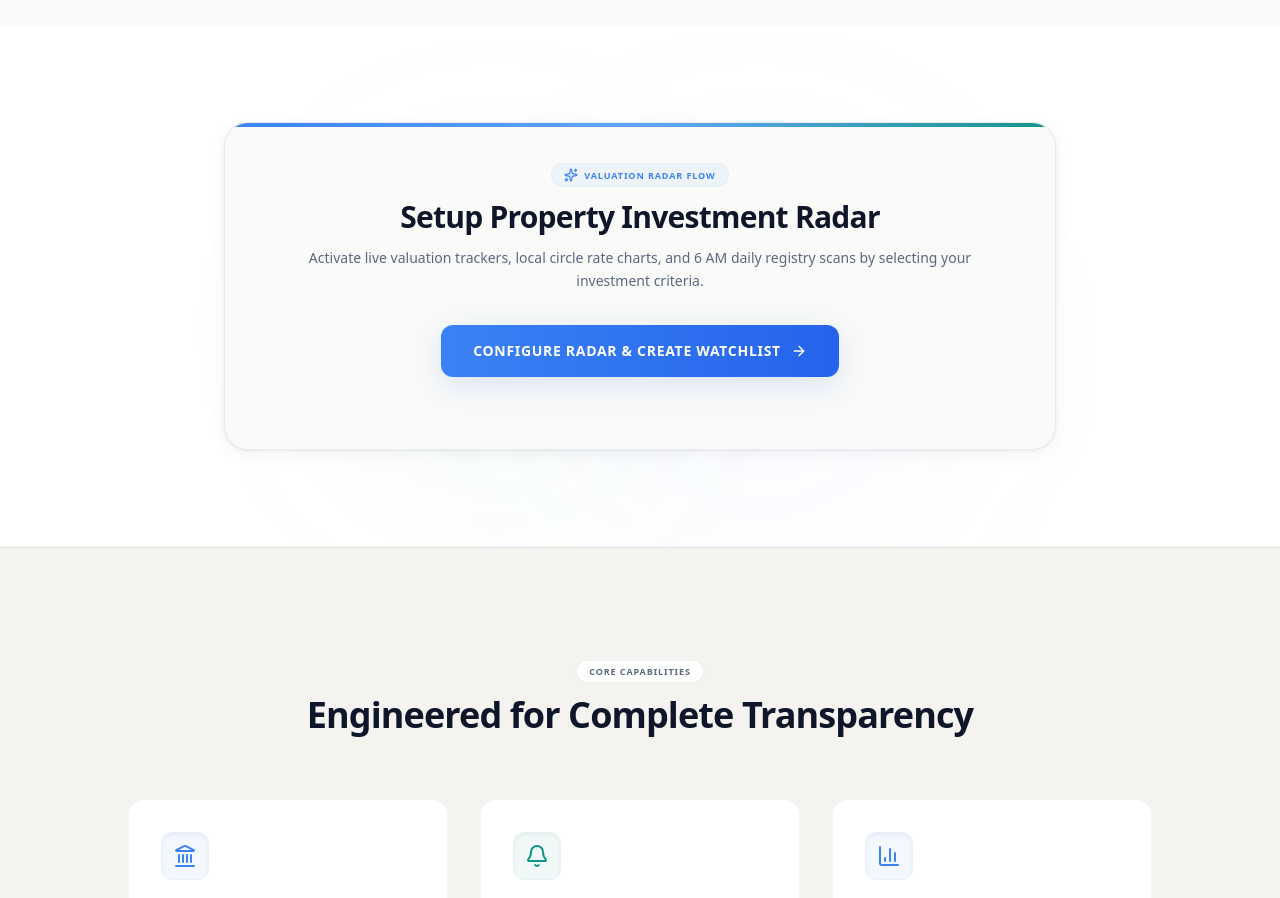
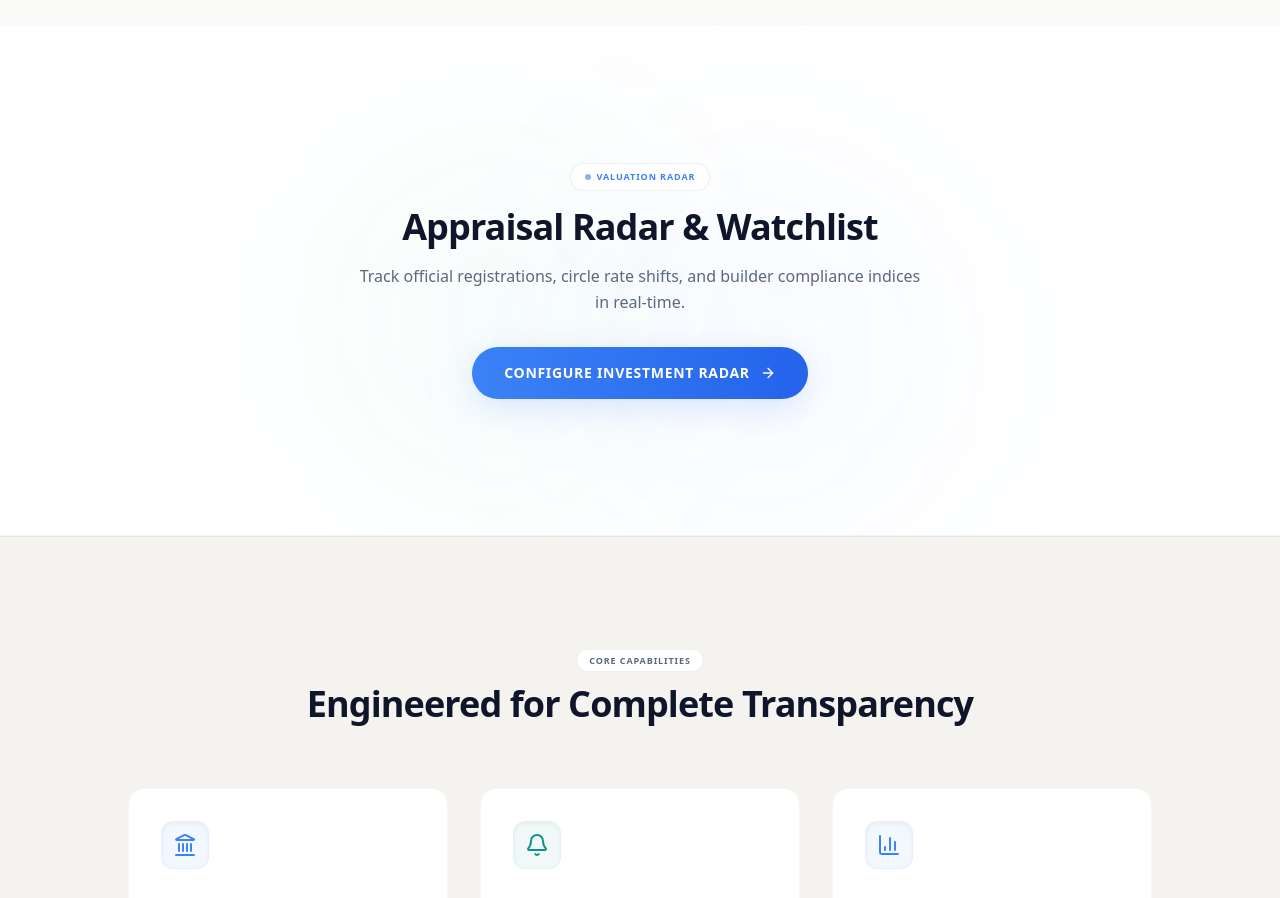
Before and after one commit to ItsOnlyMe01/property, a React (Vite) app: page / in a window 1280 px wide. Shown: the part 1020-1918 px from the top of the page. Built offline with nearby package versions, Linux system fonts and the light colour scheme.

Commit message:
Simplify closed state layout and make CTA button rounded-full for design consistency

```diff
--- a/src/components/WatchlistFlow.jsx
+++ b/src/components/WatchlistFlow.jsx
@@ -138,49 +138,67 @@ export default function WatchlistFlow({ data }) {
 
       <div className="max-w-4xl mx-auto px-4 sm:px-6 lg:px-8 relative z-10">
 
-        {/* Card Frame Wrapper */}
-        <div className="bg-[#FAFAF8] rounded-3xl border border-brand-borderMid/50 p-6 sm:p-10 shadow-brand overflow-hidden relative">
+        {!isOpen ? (
+          /* Closed State: Ultra-clean, borderless, matching landing page aesthetics */
+          <div className="max-w-3xl mx-auto text-center py-6 sm:py-10 animate-fadeIn">
+            {/* Small subtle pill badge */}
+            <div className="inline-block px-3.5 py-1.5 rounded-full bg-white border border-brand-borderMid/50 text-[9px] font-bold tracking-widest text-brand-primary uppercase mb-4 shadow-[0_1px_5px_rgba(0,0,0,0.01)] font-sans">
+              <span className="w-1.5 h-1.5 rounded-full bg-brand-primary inline-block mr-1.5 animate-pulse"></span>
+              {data.badge || 'VALUATION RADAR'}
+            </div>
 
-          <div className="absolute top-0 inset-x-0 h-1 bg-gradient-to-r from-brand-primary via-brand-primaryLight to-brand-teal"></div>
-
-          {/* Header Description */}
-          <div className="text-center max-w-2xl mx-auto mb-8">
-            <div className="inline-flex items-center gap-1.5 px-3 py-1 rounded-full bg-brand-primaryBg border border-brand-primaryBorder/30 text-[9px] font-bold tracking-widest text-brand-primary uppercase mb-3 font-sans">
-              <Sparkles className="w-3.5 h-3.5 fill-brand-primary/10" />
-              VALUATION RADAR FLOW
-            </div>
-            <h3 className="text-2xl sm:text-3xl font-extrabold text-brand-navy tracking-tight font-sans mb-3">
+            <h3 className="text-3xl sm:text-4xl font-extrabold text-brand-navy tracking-tight font-sans mb-4">
               {data.title}
             </h3>
-            <p className="text-xs sm:text-sm text-brand-slate font-light leading-relaxed">
+
+            <p className="text-sm sm:text-base text-brand-slate font-light leading-relaxed mb-8 max-w-xl mx-auto">
               {data.subtitle}
             </p>
-          </div>
 
-          {/* Action toggle buttons */}
-          <div className="flex justify-center mb-8">
-            {!isOpen ? (
+            <div className="flex justify-center">
               <button
                 onClick={() => setIsOpen(true)}
-                className="px-8 py-4 rounded-xl font-bold text-xs sm:text-sm tracking-wider uppercase text-white bg-gradient-to-r from-brand-primary to-brand-primaryDark hover:brightness-105 shadow-brand-primary transition-all duration-300 hover:-translate-y-0.5 flex items-center gap-2.5 cursor-pointer font-sans"
+                className="px-8 py-4 rounded-full font-bold text-xs sm:text-sm tracking-wider uppercase text-white bg-gradient-to-r from-brand-primary to-brand-primaryDark hover:brightness-105 shadow-brand-primary transition-all duration-300 hover:-translate-y-0.5 active:translate-y-0 flex items-center justify-center gap-2.5 cursor-pointer font-sans"
               >
                 {data.ctaText}
                 <ArrowRight className="w-4 h-4" />
               </button>
-            ) : (
+            </div>
+          </div>
+        ) : (
+          /* Opened State: Beautifully framed card for the full wizard flow */
+          <div className="bg-[#FAFAF8] rounded-3xl border border-brand-borderMid/50 p-6 sm:p-10 shadow-brand-md overflow-hidden relative animate-fadeIn">
+
+            {/* High-end gradient border top */}
+            <div className="absolute top-0 inset-x-0 h-1 bg-gradient-to-r from-brand-primary via-brand-primaryLight to-brand-teal"></div>
+
+            {/* Elegant Header with Collapse Icon */}
+            <div className="text-center max-w-2xl mx-auto mb-10 relative">
               <button
+                type="button"
                 onClick={() => setIsOpen(false)}
-                className="px-6 py-2.5 rounded-xl font-bold text-xs text-brand-slate hover:text-brand-navy bg-white hover:bg-brand-bgAlt border border-brand-borderMid/60 transition-all duration-200 flex items-center gap-2 cursor-pointer font-sans"
+                className="absolute -top-1 -right-1 sm:top-0 sm:right-0 p-2 rounded-full hover:bg-brand-borderMid/10 text-brand-slateLight hover:text-brand-navy transition-all duration-200 cursor-pointer"
+                title={data.collapseText}
               >
-                <X className="w-4 h-4 text-brand-slateLight" />
-                {data.collapseText}
+                <X className="w-5 h-5" />
               </button>
-            )}
-          </div>
 
-          {/* Expanded Flow Segment */}
-          {isOpen && (
-            <form onSubmit={handleSubmit} className="space-y-6 pt-6 border-t border-brand-borderMid/50 animate-fadeIn">
+              <div className="inline-block px-3.5 py-1.5 rounded-full bg-white border border-brand-borderMid/50 text-[9px] font-bold tracking-widest text-brand-primary uppercase mb-4 shadow-[0_1px_5px_rgba(0,0,0,0.01)] font-sans">
+                <span className="w-1.5 h-1.5 rounded-full bg-brand-primary inline-block mr-1.5"></span>
+                CONFIGURING RADAR
+              </div>
+
+              <h3 className="text-2xl sm:text-3xl font-extrabold text-brand-navy tracking-tight font-sans mb-3">
+                {data.title}
+              </h3>
+
+              <p className="text-xs sm:text-sm text-brand-slate font-light leading-relaxed max-w-xl mx-auto">
+                {data.subtitle}
+              </p>
+            </div>
+
+            {/* Wizard Form */}
+            <form onSubmit={handleSubmit} className="space-y-6 pt-6 border-t border-brand-borderMid/50">
 
               {/* Field 01: Main Category (Custom dynamic grid) */}
               <div>
@@ -326,7 +344,7 @@ export default function WatchlistFlow({ data }) {
                 <button
                   type="button"
                   onClick={() => setShowOptional(!showOptional)}
-                  className="flex items-center justify-between w-full py-3.5 px-4 rounded-xl border border-brand-borderMid/40 bg-white hover:bg-brand-bgAlt transition-colors cursor-pointer text-left"
+                  className="flex items-center justify-between w-full py-3.5 px-4 rounded-xl border border-brand-borderMid/40 bg-white hover:bg-brand-bgAlt transition-colors cursor-pointer text-left font-sans"
                 >
                   <span className="text-[10px] font-bold uppercase tracking-widest text-brand-slate flex items-center gap-1.5">
                     <span className="w-1.5 h-1.5 rounded-full bg-brand-primary"></span>
@@ -455,7 +473,7 @@ export default function WatchlistFlow({ data }) {
               <button
                 type="submit"
                 disabled={submitting}
-                className={`w-full py-4 rounded-xl text-xs sm:text-sm font-extrabold tracking-wider uppercase text-white transition-all duration-300 hover:-translate-y-0.5 active:translate-y-0 flex items-center justify-center gap-2 cursor-pointer font-sans ${
+                className={`w-full py-4 rounded-full text-xs sm:text-sm font-extrabold tracking-wider uppercase text-white transition-all duration-300 hover:-translate-y-0.5 active:translate-y-0 flex items-center justify-center gap-2.5 cursor-pointer font-sans ${
                   requiredFilled
                     ? 'bg-gradient-to-r from-brand-primary to-brand-primaryDark shadow-brand-primary hover:brightness-105'
                     : 'bg-brand-slateLight cursor-not-allowed opacity-60'
@@ -474,14 +492,25 @@ export default function WatchlistFlow({ data }) {
                 )}
               </button>
 
+              {/* Close Setup Action */}
+              <div className="flex justify-center pt-2">
+                <button
+                  type="button"
+                  onClick={() => setIsOpen(false)}
+                  className="px-5 py-2 rounded-full font-bold text-[10px] uppercase tracking-wider text-brand-slate hover:text-brand-navy hover:bg-brand-borderMid/5 transition-all duration-250 flex items-center gap-1.5 cursor-pointer font-sans"
+                >
+                  <X className="w-3.5 h-3.5 text-brand-slateLight" />
+                  {data.collapseText}
+                </button>
+              </div>
+
               <p className="text-[10px] text-brand-slateLight font-light text-center leading-relaxed">
                 <span className="text-brand-primary font-bold">*</span> Required fields • Optional setup parameters help customize daily scrap alerts
               </p>
 
             </form>
-          )}
-
-        </div>
+          </div>
+        )}
       </div>
     </section>
   );
--- a/src/data/content.json
+++ b/src/data/content.json
@@ -157,9 +157,9 @@
     }
   },
   "watchlistSection": {
-    "title": "Setup Property Investment Radar",
-    "subtitle": "Activate live valuation trackers, local circle rate charts, and 6 AM daily registry scans by selecting your investment criteria.",
-    "ctaText": "Configure Radar & Create Watchlist",
+    "title": "Appraisal Radar & Watchlist",
+    "subtitle": "Track official registrations, circle rate shifts, and builder compliance indices in real-time.",
+    "ctaText": "Configure Investment Radar",
     "collapseText": "Close Setup Panel",
     "successTitle": "Radar Activated successfully!",
     "successSubtitle": "Your property tracker is live. We are writing parameters to sessionStorage.",
```
